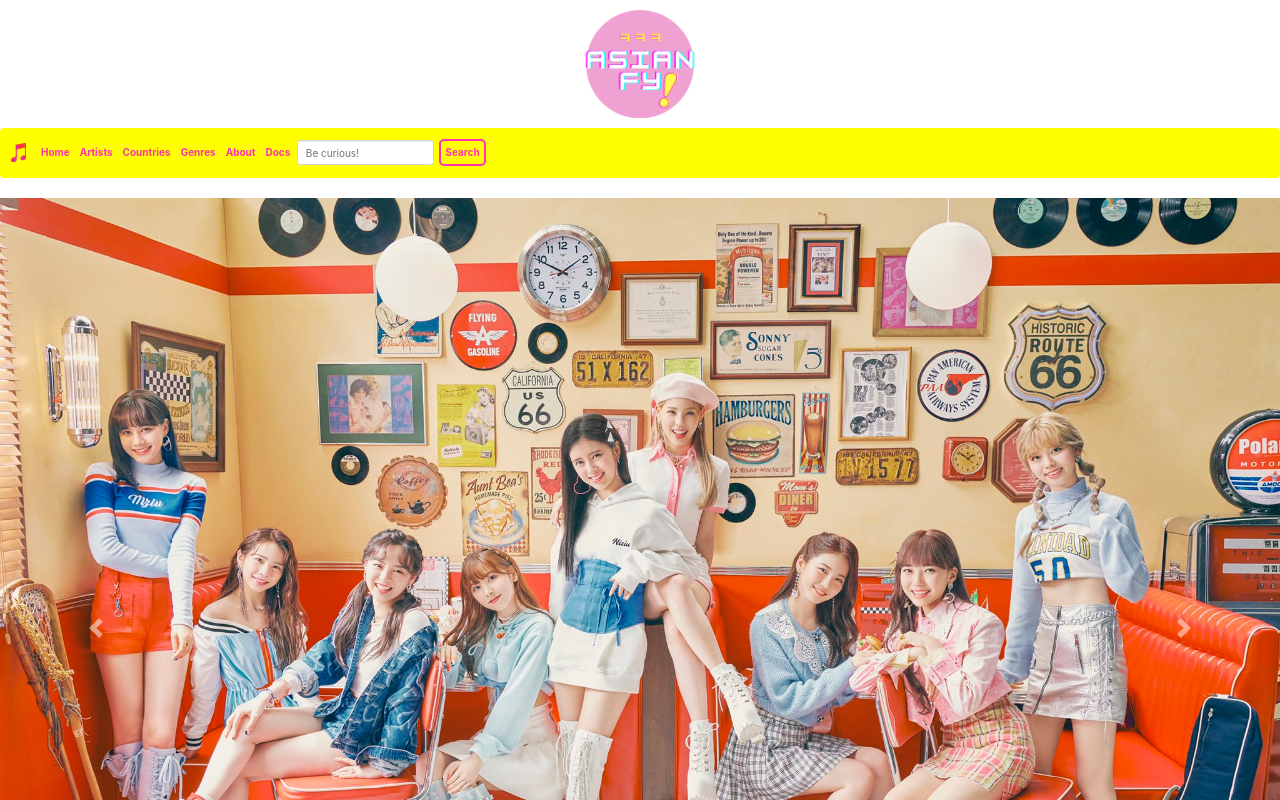
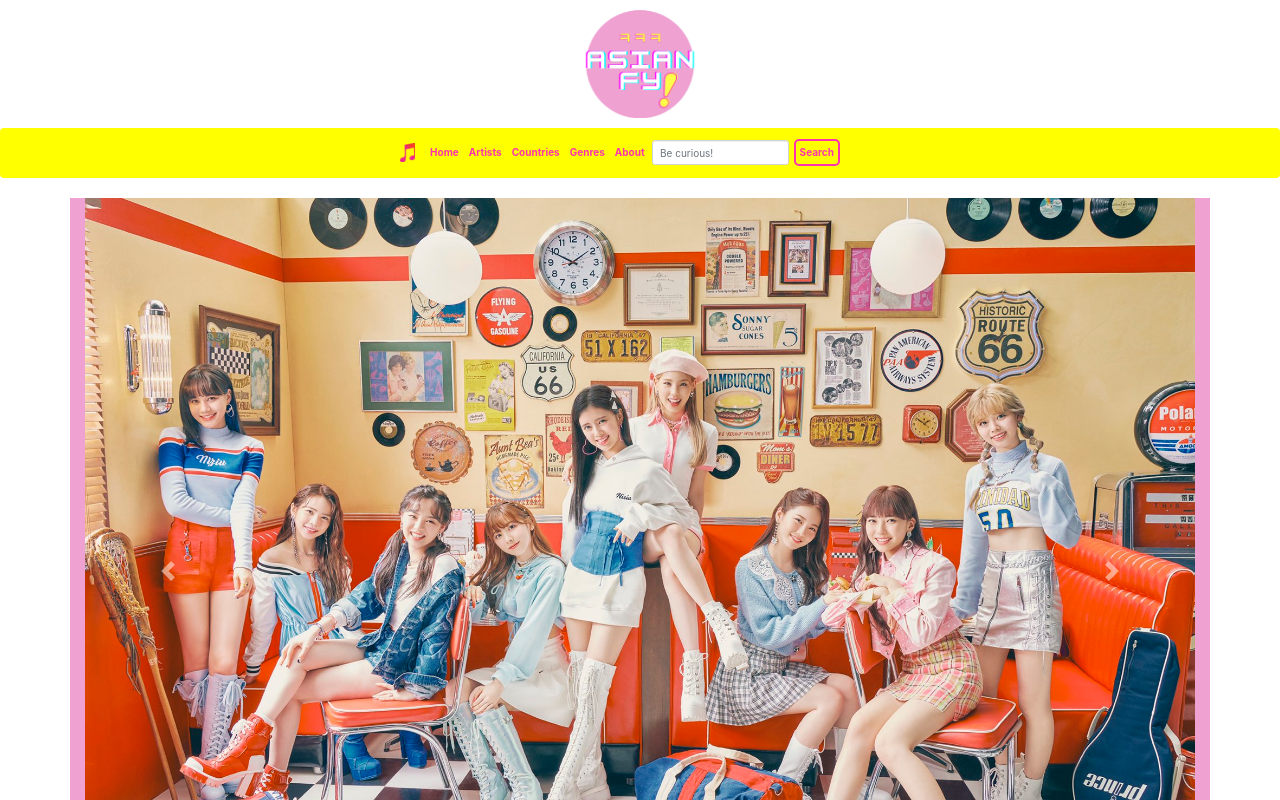
Before and after one commit to danielafarias/asianfy, a React (Create React App) app: page / in a window 1280 px wide. Shown: the top 800 px of the page. Built offline with nearby package versions, Linux system fonts and the light colour scheme.

Commit message:
Terceiro Commit: Organização de arquivos em pastas; Criação de rotas; Alteração na estilização da Navbar.

```diff
--- a/package.json
+++ b/package.json
@@ -11,6 +11,7 @@
     "react-bootstrap": "^1.6.1",
     "react-dom": "^17.0.2",
     "react-helmet": "^6.1.0",
+    "react-router-dom": "^5.2.0",
     "react-scripts": "4.0.3",
     "sass": "^1.35.1",
     "web-vitals": "^1.0.1"
--- a/src/App.js
+++ b/src/App.js
@@ -1,8 +1,15 @@
-import './App.scss';
+import './Styles/App.scss';
 import logo from './logo.png';
-import Navigation from './Componentes/Navigation';
-import Highlight from './Componentes/Highlight';
+import Navigation from './Components/Navigation';
+import Home from './Components/Home/Home.js';
+import Artists from './Components/Artists/Artists.js';
+import Countries from './Components/Countries/Countries.js';
+import Genres from './Components/Genres/Genres.js';
+import About from './Components/About/About.js';
 import React from 'react';
+import { Row, Col, Container } from 'react-bootstrap'
+import { Switch, Route } from 'react-router-dom'
+
 
 class App extends React.Component {
   render() {
@@ -11,9 +18,22 @@ class App extends React.Component {
         <div className='logoBar'>
           <img className='logoImg' src={logo} alt='Asianfy logo'/>
         </div>
+
         <Navigation />
-        <Highlight />
 
+        <Container className='app-container'>
+        <Row>
+          <Col>
+          <Switch>
+            <Route path='/' exact={true} component={Home}></Route>
+            <Route path='/artists' component={Artists}></Route>
+            <Route path='/countries' component={Countries}></Route>
+            <Route path='/genres' component={Genres}></Route>
+            <Route path='/about' component={About}></Route>
+          </Switch>
+          </Col>
+        </Row>
+        </Container>
       </>
     );
   }
--- /dev/null
+++ b/src/Components/About/About.js
@@ -0,0 +1,12 @@
+import React from "react";
+
+class About extends React.Component {
+    render() {
+        return (
+            <>
+            </>
+        )
+    }
+}
+
+export default About
--- /dev/null
+++ b/src/Components/Artists/Artists.js
@@ -0,0 +1,12 @@
+import React from "react";
+
+class Artists extends React.Component {
+    render() {
+        return (
+            <>
+            </>
+        )
+    }
+}
+
+export default Artists
--- /dev/null
+++ b/src/Components/Countries/Countries.js
@@ -0,0 +1,12 @@
+import React from "react";
+
+class Countries extends React.Component {
+    render() {
+        return (
+            <>
+            </>
+        )
+    }
+}
+
+export default Countries
--- /dev/null
+++ b/src/Components/Genres/Genres.js
@@ -0,0 +1,13 @@
+import React from "react";
+
+class Genres extends React.Component {
+    render() {
+        return (
+            <>
+            <h1>OI</h1>
+            </>
+        )
+    }
+}
+
+export default Genres
--- a/src/Componentes/Highlight.js
+++ b/src/Components/Home/Highlight.js
@@ -1,7 +1,7 @@
 import { Carousel } from "react-bootstrap";
-import niziu from '../img/niziu.jpg';
-import exo from '../img/exo.jpg';
-import chenjue from '../img/chenjue.jpg';
+import niziu from '../../img/niziu.jpg';
+import chenjue from '../../img/chenjue.jpg';
+import exo from '../../img/exo.png';
 
 
 function Highlight() {
--- /dev/null
+++ b/src/Components/Home/Home.js
@@ -0,0 +1,15 @@
+import React from "react";
+import Highlight from "./Highlight";
+
+class Home extends React.Component {
+    render() {
+        return (
+            <section>
+                <Highlight />
+            </section>
+        );
+
+    }
+}
+
+export default Home
--- a/src/Componentes/Navigation.js
+++ b/src/Components/Navigation.js
@@ -1,18 +1,21 @@
 import { Navbar, Nav, Button, Form, FormControl } from 'react-bootstrap'
 import musicImg from '../img/musicImg.png'
+
+// Styles
+import 'bootstrap/dist/css/bootstrap.min.css'
+import '../Styles/App.scss'
 
 
 function Navigation() {
     return (
-        <Navbar className='navbar' bg="custom" variant="cutom">
+        <Navbar className='justify-content-center' bg="custom" variant="cutom">
             <img src={musicImg} className='navImg' alt='Music Symbol'/>
             <Nav className="nav" bg="custom">
-                <Nav.Link className='home-link' href="#home">Home</Nav.Link>
-                <Nav.Link className='artists-link' href="#artists">Artists</Nav.Link>
-                <Nav.Link className='countries-link' href="#countries">Countries</Nav.Link>
-                <Nav.Link className='genres-link' href="#genres">Genres</Nav.Link>
-                <Nav.Link className='about-link' href="#about">About</Nav.Link>
-                <Nav.Link className='docs-link' href="#docs">Docs</Nav.Link>
+                <Nav.Link id='links' href="/home">Home</Nav.Link>
+                <Nav.Link id='links' href="/artists">Artists</Nav.Link>
+                <Nav.Link id='links' href="/countries">Countries</Nav.Link>
+                <Nav.Link id='links' href="/genres">Genres</Nav.Link>
+                <Nav.Link id='links' href="/about">About</Nav.Link>
 
             </Nav>
             <Form inline className='search'>
--- a/src/App.scss
+++ b/src/Styles/App.scss
@@ -35,33 +35,9 @@ $body-color: #EFA1D1;
     font-size: 1rem;
     margin-left: 1rem;
     margin-right: 0.2rem;
+    text-align: center;
 
-    .home-link {
-      color: #FF32AF;
-      font-weight: bold;
-    }
-
-    .artists-link {
-      color: #FF32AF;
-      font-weight: bold;
-    }
-
-    .countries-link {
-      color: #FF32AF;
-      font-weight: bold;
-    }
-
-    .genres-link {
-      color: #FF32AF;
-      font-weight: bold;
-    }
-
-    .about-link {
-      color: #FF32AF;
-      font-weight: bold;
-    }
-
-    .docs-link {
+    #links {
       color: #FF32AF;
       font-weight: bold;
     }
@@ -86,13 +62,10 @@ $body-color: #EFA1D1;
       color: white;
     }
   }
-
-
 }
 
-.navbar-expand {
-  justify-content: center;
-  flex-flow: row;
+.app-container {
+  margin-top: 2rem;
+  margin-bottom: 2rem;
+  background-color: #EFA1D1;
 }
-
-@import "../node_modules/bootstrap/scss/bootstrap";
--- a/src/index.js
+++ b/src/index.js
@@ -1,11 +1,13 @@
 import React from 'react';
 import ReactDOM from 'react-dom';
+import { BrowserRouter } from 'react-router-dom';
 import App from './App';
-import 'bootstrap/dist/css/bootstrap.css';
 
 ReactDOM.render(
   <React.StrictMode>
-    <App />
+    <BrowserRouter>
+      <App />
+    </BrowserRouter>
   </React.StrictMode>,
   document.getElementById('root')
 );
```
Also changed, not shown: 1 other file (tests, documents, lock files or other folders).
